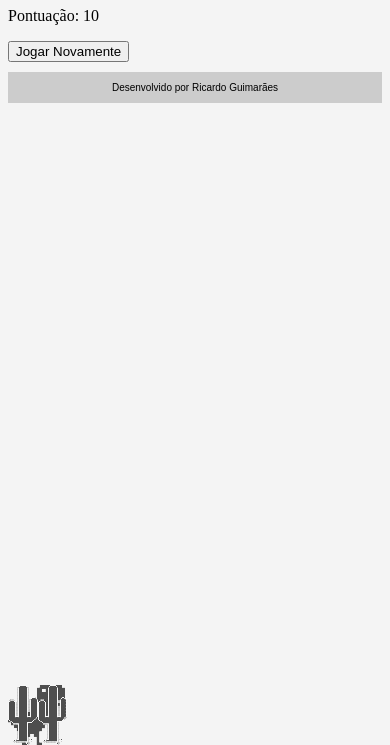
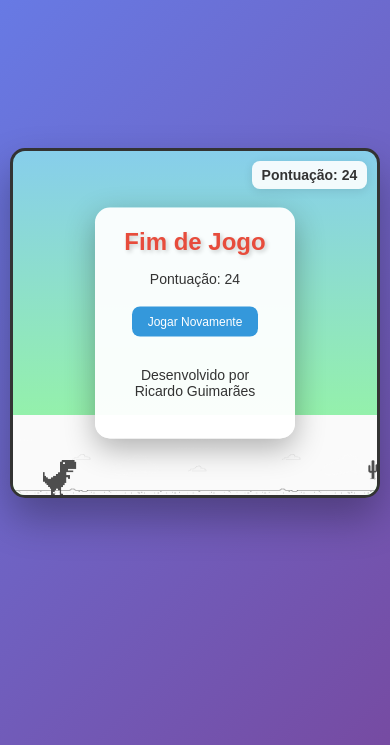
Before and after one commit to ricardosguimaraes/dino_game, a plain HTML site: page index.html in a window 390 px wide. Shown: the part 99-844 px from the top of the page. Drawn offline with Linux system fonts and the light colour scheme.

Commit message:
feat: novo visual

```diff
--- a/style.css
+++ b/style.css
@@ -1,64 +1,245 @@
-body {
-    background: #f4f4f4;
+* {
+    margin: 0;
+    padding: 0;
+    box-sizing: border-box;
 }
 
-.dino{
-    width:60px;
-    height: 60px;
+body {
+    font-family: Arial, sans-serif;
+    background: #f4f4f4;
+    overflow: hidden;
+    user-select: none;
+    display: flex;
+    justify-content: center;
+    align-items: center;
+    min-height: 100vh;
+    background: linear-gradient(135deg, #667eea 0%, #764ba2 100%);
+}
+
+.game-container {
+    width: 800px;
+    height: 400px;
+    position: relative;
+    background: linear-gradient(to bottom, #87CEEB 0%, #98FB98 100%);
+    border-radius: 20px;
+    box-shadow: 0 20px 40px rgba(0,0,0,0.3);
+    overflow: hidden;
+    border: 3px solid #333;
+}
+
+.score {
+    position: absolute;
+    top: 20px;
+    right: 20px;
+    font-size: 20px;
+    font-weight: bold;
+    color: #333;
+    z-index: 100;
+    background: rgba(255, 255, 255, 0.9);
+    padding: 8px 12px;
+    border-radius: 8px;
+    box-shadow: 0 2px 10px rgba(0,0,0,0.1);
+}
+
+.game-area {
+    width: 100%;
+    height: 100%;
+    position: relative;
+    overflow: hidden;
+}
+
+.dino {
+    width: 50px;
+    height: 50px;
     position: absolute;
     bottom: 0;
-    background-image: url(dino.png);
+    left: 50px;
+    background-image: url('dino.png');
+    background-size: contain;
+    background-repeat: no-repeat;
+    z-index: 10;
+    transition: bottom 0.1s ease;
 }
 
-.cactus{
-    position: absolute;
-    width: 60px;
-    height: 60px;
-    bottom: 0;
-    background-image: url(cactus.png);
+.dino.jumping {
+    animation: jump 0.6s ease-out;
 }
 
-.game-over {
-    text-align: center;
-    margin-top:100px;
-    font-family: Arial, Helvetica, sans-serif;
-    font-size: 50px;
-    text-transform: uppercase;
-}
-.restart{
-    font-size: 18px;
-    font-family: Arial, Helvetica, sans-serif;
-    text-align: center;
-    padding: 10px;
-
-}
-.dev{
-    font-size: 10px;
-    font-family: Arial, Helvetica, sans-serif;
-    text-align: center;
-    background-color: #ccc ;
-    padding: 10px;
-
+@keyframes jump {
+    0% { bottom: 0; }
+    50% { bottom: 120px; }
+    100% { bottom: 0; }
 }
 
-
-.background{
+.ground {
     position: absolute;
     bottom: 0;
-    background-image: url(background.png);
+    width: 100%;
+    height: 80px;
+    background-image: url('background.png');
     background-repeat: repeat-x;
-    animation: sliderright 600s infinite linear;
-    width: 100%;
-    height: 200px;
+    background-size: auto 100%;
+    animation: moveGround 2s linear infinite;
 }
 
-@keyframes slideright {
+@keyframes moveGround {
+    from { background-position: 0 0; }
+    to { background-position: -800px 0; }
+}
 
-    from{
-        background-position: 70000%;
-        }
-    to{
-        background-position: 0;
-        }
+.cactus {
+    width: 30px;
+    height: 50px;
+    position: absolute;
+    bottom: 0;
+    right: -30px;
+    background-image: url('cactus.png');
+    background-size: contain;
+    background-repeat: no-repeat;
+    z-index: 5;
+    animation: moveCactus 2s linear infinite;
+}
 
+@keyframes moveCactus {
+    from { right: -30px; }
+    to { right: 100%; }
 }
+
+.game-over-screen {
+    position: absolute;
+    top: 50%;
+    left: 50%;
+    transform: translate(-50%, -50%);
+    background: rgba(255, 255, 255, 0.95);
+    padding: 30px;
+    border-radius: 15px;
+    text-align: center;
+    box-shadow: 0 10px 30px rgba(0,0,0,0.3);
+    z-index: 1000;
+    min-width: 300px;
+}
+
+.game-over-screen h1 {
+    font-size: 36px;
+    color: #e74c3c;
+    margin-bottom: 15px;
+    text-shadow: 2px 2px 4px rgba(0,0,0,0.2);
+}
+
+.game-over-screen p {
+    font-size: 18px;
+    color: #333;
+    margin-bottom: 20px;
+}
+
+#restartBtn {
+    background: #3498db;
+    color: white;
+    border: none;
+    padding: 12px 25px;
+    font-size: 16px;
+    border-radius: 8px;
+    cursor: pointer;
+    transition: all 0.3s ease;
+    margin-bottom: 15px;
+}
+
+#restartBtn:hover {
+    background: #2980b9;
+    transform: scale(1.05);
+}
+
+.dev {
+    font-size: 10px;
+    color: #666;
+    margin-top: 15px;
+}
+
+/* Responsividade para o box do jogo */
+@media (max-width: 900px) {
+    .game-container {
+        width: 90vw;
+        height: 60vh;
+        max-width: 600px;
+        max-height: 350px;
+    }
+
+    .dino {
+        width: 40px;
+        height: 40px;
+        left: 40px;
+    }
+
+    .cactus {
+        width: 25px;
+        height: 40px;
+    }
+
+    .score {
+        font-size: 16px;
+        top: 15px;
+        right: 15px;
+    }
+
+    .game-over-screen {
+        padding: 25px;
+        min-width: 250px;
+    }
+
+    .game-over-screen h1 {
+        font-size: 28px;
+    }
+
+    .game-over-screen p {
+        font-size: 16px;
+    }
+
+    #restartBtn {
+        padding: 10px 20px;
+        font-size: 14px;
+    }
+}
+
+@media (max-width: 480px) {
+    .game-container {
+        width: 95vw;
+        height: 50vh;
+        border-radius: 15px;
+    }
+
+    .dino {
+        width: 35px;
+        height: 35px;
+        left: 30px;
+    }
+
+    .cactus {
+        width: 20px;
+        height: 35px;
+    }
+
+    .score {
+        font-size: 14px;
+        top: 10px;
+        right: 10px;
+        padding: 6px 10px;
+    }
+
+    .game-over-screen {
+        padding: 20px;
+        min-width: 200px;
+    }
+
+    .game-over-screen h1 {
+        font-size: 24px;
+    }
+
+    .game-over-screen p {
+        font-size: 14px;
+    }
+
+    #restartBtn {
+        padding: 8px 16px;
+        font-size: 12px;
+    }
+}
```
